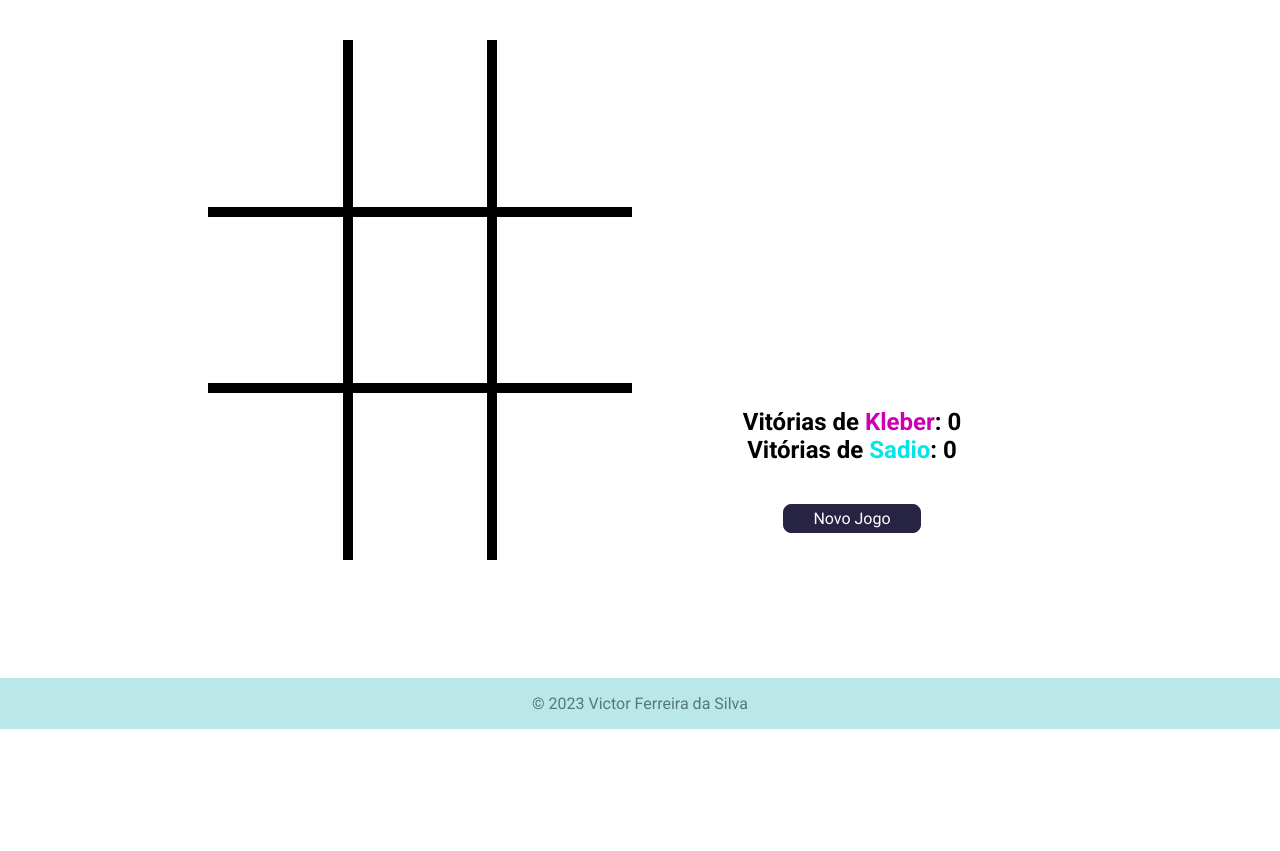
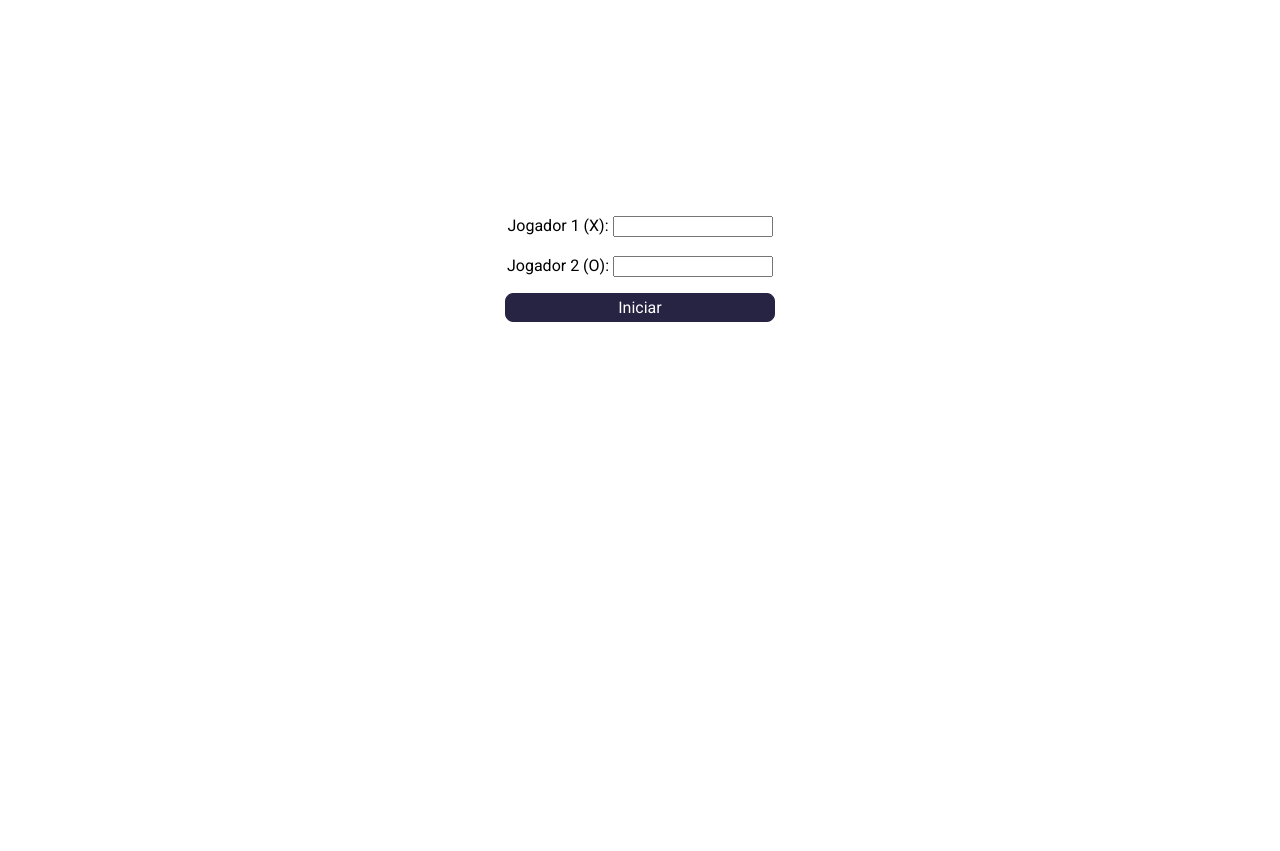
Before and after one commit to VictorFerreiraDaSilva/progWeb, a PHP site: page / in a window 1280 px wide. Shown: the part 71-922 px from the top of the page. Before the commit the page ends 800 px from the top, so only its background shows below. Run offline with PHP 8.4, Linux system fonts and the light colour scheme.

Commit message:
Atividade 3 concluída

```diff
--- a/Atividades Individuais/atividade 3/css/style.css
+++ b/Atividades Individuais/atividade 3/css/style.css
@@ -24,6 +24,16 @@
   padding: 16px;
   flex: 1 1 auto;
   text-align: center;
+  visibility: hidden;
+}
+
+#jogadores {
+  background-color: #ffffff;
+  margin: auto 15%;
+  padding: 16px;
+  flex: 1 1 auto;
+  text-align: center;
+  margin-top: 25vh;
 }
 
 footer {
@@ -113,11 +123,6 @@
   transition: 0.15s;
 }
 
-.blur {
-  -webkit-filter: url(#svg-blur);
-  filter: url(#svg-blur);
-}
-
 .jogador1 {
   color: #cc00b1;
 }
--- a/Atividades Individuais/atividade 3/index.html
+++ b/Atividades Individuais/atividade 3/index.html
@@ -16,7 +16,16 @@
     <header>
       <h1>Jogo da Velha</h1>
     </header>
-    <div id="blur">
+    <div id="jogadores">
+      <div class="nomes">
+        <label for="j1">Jogador 1 (X):</label>
+        <input type="text" id="j1" name="j1" />
+        <br /><br />
+        <label for="j2">Jogador 2 (O):</label>
+        <input type="text" id="j2" name="j2" />
+        <p class="novoJogo" onclick="iniciarJogo()">Iniciar</p>
+      </div>
+    </div>
     <div id="container">
       <div class="jogo">
         <div class="tabuleiro">
@@ -32,21 +41,17 @@
         </div>
         <div class="pontuacao">
           <h1 class="vez">Vez de: <span id="jogadorVez"></span></h1>
-            <h1 class="ganhador"><span id="jogadorGanhou"></span> Ganhou!!!</h1>
+          <h1 class="ganhador"><span id="jogadorGanhou"></span></h1>
           <h2 class="vitorias">
-              Vitórias de <span class="jogador1">Kleber</span>: 0 <br />
-              Vitórias de <span class="jogador2">Sadio</span>: 0
+            Vitórias de <span id="jogador1" class="jogador1">Kleber</span>:
+            <span id="vj1"></span>
+            <br />
+            Vitórias de <span id="jogador2" class="jogador2">Sadio</span>:
+            <span id="vj2"></span>
           </h2>
           <p class="novoJogo" onclick="novoJogo()">Novo Jogo</p>
         </div>
       </div>
-      </div>
-      <svg id="svg-filter" style="width: 0; height: 0">
-        <!-- PEGUEI DO SEGUINTE LINK: https://jsfiddle.net/rijokpaul/1k5x6dgm/ , só dicionar a classe blur que fica borrado -->
-        <filter id="svg-blur">
-          <feGaussianBlur in="SourceGraphic" stdDeviation="4"></feGaussianBlur>
-        </filter>
-      </svg>
     </div>
     <footer>
       <p>© 2023 Victor Ferreira da Silva</p>
--- a/Atividades Individuais/atividade 3/js/script.js
+++ b/Atividades Individuais/atividade 3/js/script.js
@@ -12,8 +12,16 @@
 let j2 = 'Sadio';
 let vj1 = 0;
 let vj2 = 0;
-//colocarMarcador();
-//atualizaJogo();
+
+function iniciarJogo() {
+  j1 = document.getElementById('j1').value;
+  j2 = document.getElementById('j2').value;
+  document.getElementById('jogador1').innerHTML = j1;
+  document.getElementById('jogador2').innerHTML = j2;
+  document.getElementById('jogadores').style.display = 'none';
+  document.getElementById('container').style.visibility = 'visible';
+  novoJogo();
+}
 
 function novoJogo() {
   limparGrid();
@@ -21,6 +29,8 @@
   document.getElementsByClassName('vez')[0].style.visibility = 'visible';
   document.getElementById('jogadorGanhou').innerHTML = '';
   document.getElementsByClassName('ganhador')[0].style.visibility = 'hidden';
+  document.getElementById('vj1').innerHTML = vj1;
+  document.getElementById('vj2').innerHTML = vj2;
   atualizaJogo();
   fim = false;
   jogadas = 0;
@@ -113,12 +123,16 @@
 
 function empate() {
   fim = true;
-  document.getElementsByClassName('ganhador')[0].style.visibility = 'hidden';
+  document.getElementsByClassName('ganhador')[0].style.visibility = 'visible';
+  document.getElementById('jogadorGanhou').innerHTML = 'Empate!';
+  //document.getElementsByClassName('ganhador')[0].style.visibility = 'hidden';
 }
 
 function vitoria() {
   fim = true;
-  document.getElementById('jogadorGanhou').innerHTML = X ? j1 : j2;
+  document.getElementById('jogadorGanhou').innerHTML = X
+    ? j1 + ' Ganhou!!!'
+    : j2 + ' Ganhou!!!';
   document.getElementById('jogadorGanhou').style.color = X
     ? '#cc00b1'
     : '#00e7e7';
```
Lines whose indentation alone changed are shown as unchanged.
